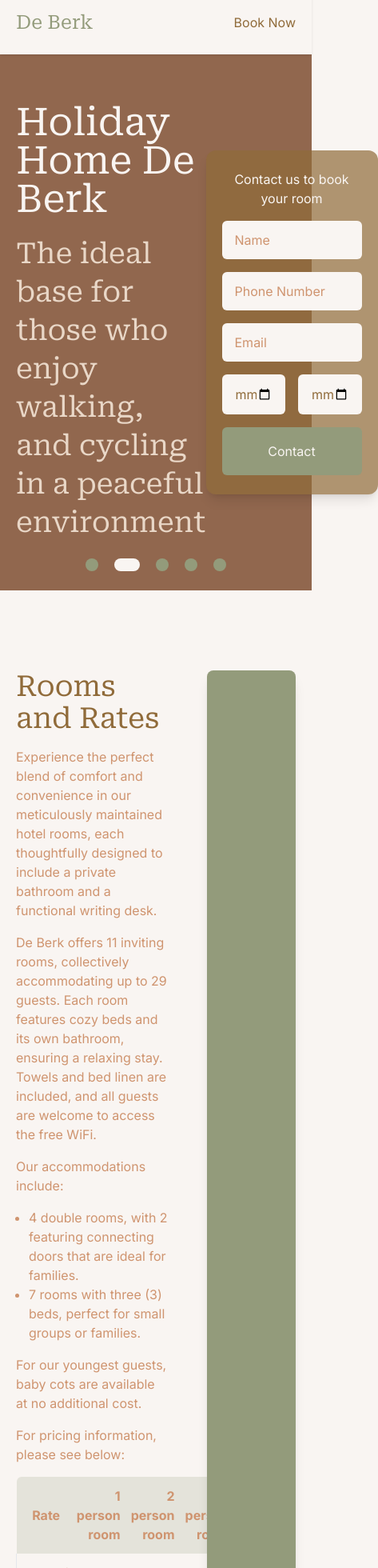
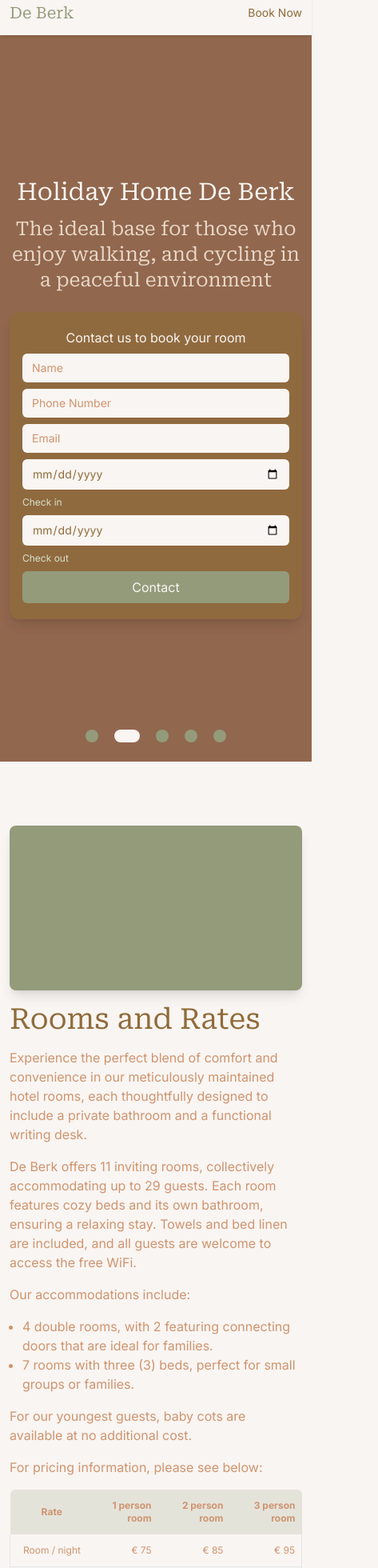
Before and after one commit to jayzces/de-berk, a Vue app: page / in a window 390 px wide. Shown: the part 20-1980 px from the top of the page at 80% size, 473 px wide, since content can reach past the window. Built offline with nearby package versions, Linux system fonts and the light colour scheme.

Commit message:
Make things a bit more mobile responsive

```diff
--- a/src/assets/globals.css
+++ b/src/assets/globals.css
@@ -19,7 +19,7 @@
 }
 
 .container {
-  @apply w-full px-5 mx-auto;
+  @apply w-full px-3 md:px-5 mx-auto;
 }
 
 input:focus,
--- a/src/components/NavBar.vue
+++ b/src/components/NavBar.vue
@@ -4,12 +4,12 @@ import { RouterLink } from 'vue-router'
 
 <template>
   <nav
-    class="h-20 flex bg-cream transition-all duration-300 z-[5] sticky top-[8px] left-0 right-0 shadow"
+    class="h-[56px] md:h-20 flex bg-cream transition-all duration-300 z-[5] sticky top-[8px] left-0 right-0 shadow"
   >
     <div class="container flex justify-between">
-      <button type="button" class="roboto-serif text-olive text-2xl">De Berk</button>
+      <button type="button" class="roboto-serif text-olive text-xl md:text-2xl">De Berk</button>
 
-      <RouterLink :to="{ path: '/', hash: '#book' }" class="text-russet flex items-center"
+      <RouterLink :to="{ path: '/', hash: '#book' }" class="text-russet flex items-center text-sm"
         >Book Now</RouterLink
       >
     </div>
--- a/src/components/SiteFooter.vue
+++ b/src/components/SiteFooter.vue
@@ -3,11 +3,11 @@ import { RouterLink } from 'vue-router'
 </script>
 
 <template>
-  <div class="w-full h-[60px] bg-olive">
-    <div class="container flex justify-between items-center h-full">
-      <div class="text-cream">De Berk © 2024. All rights reserved.</div>
+  <div class="w-full max-lg:py-2 lg:h-[60px] bg-olive">
+    <div class="container flex justify-between items-center max-lg:flex-col h-full">
+      <div class="text-cream max-lg:text-sm">De Berk © 2024. All rights reserved.</div>
 
-      <div class="flex gap-5">
+      <div class="flex justify-center gap-2 lg:gap-5 text-center max-lg:text-xs max-lg:mt-2">
         <RouterLink
           :to="{ path: '/', hash: '#book' }"
           class="cursor-pointer text-spring-sage hover:text-cream"
--- a/src/components/home/BannerSliders.vue
+++ b/src/components/home/BannerSliders.vue
@@ -19,7 +19,7 @@ onUnmounted(() => clearInterval(interval))
 
 <template>
   <div class="slides w-full relative" id="book">
-    <div class="slides__contents h-[670px] relative">
+    <div class="slides__contents h-[calc(100vh_+_64px)] md:h-[670px] relative">
       <div
         v-for="(_, sI) in slides"
         :key="`slide-${sI}`"
@@ -30,16 +30,17 @@ onUnmounted(() => clearInterval(interval))
     </div>
 
     <div class="slides__overlays absolute top-0 left-0 right-0 bottom-0 flex">
-      <div class="container pr-0 flex justify-between items-center m-auto">
-        <div>
-          <h1 class="roboto-serif text-cream text-5xl">Holiday Home De Berk</h1>
-          <h2 class="roboto-serif text-soft-peach text-4xl mt-5 leading-[3rem]">
-            The ideal base for those who enjoy walking, <br />
-            and cycling in a peaceful environment
+      <div class="container pr-0 flex justify-between items-center max-lg:flex-col m-auto">
+        <div class="max-lg:text-center">
+          <h1 class="roboto-serif text-cream lg:text-5xl text-3xl">Holiday Home De Berk</h1>
+          <h2
+            class="roboto-serif text-soft-peach lg:text-4xl text-2xl lg:mt-5 mt-3 lg:leading-[3rem] leading-8 max-w-[760px]"
+          >
+            The ideal base for those who enjoy walking, and cycling in a peaceful environment
           </h2>
         </div>
 
-        <ContactForm />
+        <ContactForm class="max-lg:mt-6" />
       </div>
     </div>
 
--- a/src/components/home/ContactForm.vue
+++ b/src/components/home/ContactForm.vue
@@ -44,56 +44,67 @@ const submit = (event: Event) => {
 
 <template>
   <form
-    class="bg-russet/70 rounded-xl px-5 py-6 w-[420px] relative shadow-lg"
+    class="bg-russet/70 rounded-xl px-4 py-5 lg:px-5 lg:py-6 w-full max-w-[420px] relative shadow-lg"
     @submit.prevent="submit($event)"
     name="contactForm"
     data-netlify="true"
     data-netlify-honeypot="bot-field"
     method="post"
   >
-    <div class="flex flex-wrap gap-4" :class="successState ? 'opacity-0' : 'opacity-100'">
+    <div class="flex flex-wrap gap-2 lg:gap-4" :class="successState ? 'opacity-0' : 'opacity-100'">
       <h5 class="text-cream w-full text-center">Contact us to book your room</h5>
       <input type="hidden" name="form-name" value="contactForm" />
       <input class="hidden" name="bot-field" type="text" />
       <input
         type="text"
         name="name"
-        class="px-4 leading-[48px] bg-cream text-russet rounded-md block placeholder:text-clay w-full"
+        class="px-3 lg:px-4 lg:leading-[48px] leading-[36px] max-lg:text-[14px] bg-cream text-russet rounded-md block placeholder:text-clay w-full"
         placeholder="Name"
         required
       />
       <input
         type="text"
         name="mobile"
-        class="px-4 leading-[48px] bg-cream text-russet rounded-md block placeholder:text-clay w-full"
+        class="px-3 lg:px-4 lg:leading-[48px] leading-[36px] max-lg:text-[14px] bg-cream text-russet rounded-md block placeholder:text-clay w-full"
         placeholder="Phone Number"
         required
       />
       <input
         type="email"
         name="email"
-        class="px-4 leading-[48px] bg-cream text-russet rounded-md block placeholder:text-clay w-full"
+        class="px-3 lg:px-4 lg:leading-[48px] leading-[36px] max-lg:text-[14px] bg-cream text-russet rounded-md block placeholder:text-clay w-full"
         placeholder="Email"
         required
       />
+      <div class="w-full lg:w-[calc(50%_-_8px)]">
         <input
           type="date"
           name="check-in"
-        class="px-4 leading-[48px] bg-cream text-russet rounded-md block placeholder:text-clay w-[calc(50%_-_8px)]"
+          class="px-3 lg:px-4 lg:leading-[48px] leading-[36px] max-lg:text-[14px] bg-cream text-russet rounded-md block placeholder:text-clay w-full"
           :min="formatDate(minDay)"
           placeholder="Check In"
           v-model="checkIn"
           required
         />
+        <p class="mt-2 text-xs text-spring-sage">Check in</p>
+      </div>
+
+      <div class="w-full lg:w-[calc(50%_-_8px)]">
         <input
           type="date"
           name="check-out"
-        class="px-4 leading-[48px] bg-cream text-russet rounded-md block placeholder:text-clay w-[calc(50%_-_8px)]"
+          class="px-3 lg:px-4 lg:leading-[48px] leading-[36px] max-lg:text-[14px] bg-cream text-russet rounded-md block placeholder:text-clay w-full"
           :min="formatDate(nextDay)"
           placeholder="Check Out"
           required
         />
-      <button type="submit" class="w-full rounded-md bg-olive text-cream leading-[60px]">
+        <p class="mt-2 text-xs text-spring-sage">Check out</p>
+      </div>
+
+      <button
+        type="submit"
+        class="w-full rounded-md bg-olive text-cream lg:leading-[60px] leading-[40px]"
+      >
         Contact
       </button>
     </div>
--- a/src/components/home/PhotoGrid.vue
+++ b/src/components/home/PhotoGrid.vue
@@ -1,5 +1,5 @@
 <script setup lang="ts">
-import DialogPreview from '../DialogPreview.vue'
+import DialogPreview from './DialogPreview.vue'
 import { ref } from 'vue'
 
 const photos = ref(new Array(20))
--- a/src/views/HomeView.vue
+++ b/src/views/HomeView.vue
@@ -7,9 +7,9 @@ import PhotoGrid from '@/components/home/PhotoGrid.vue'
   <main>
     <BannerSliders />
 
-    <section class="pt-[100px] pb-11" id="rooms-and-rates">
-      <div class="container grid grid-cols-5 gap-12">
-        <div class="text-clay col-span-3">
+    <section class="pt-20 md:pt-[100px] lg:pb-11" id="rooms-and-rates">
+      <div class="container flex flex-col lg:grid lg:grid-cols-5 gap-4 lg:gap-12">
+        <div class="text-clay col-span-3 max-lg:order-2">
           <h2 class="roboto-serif text-russet text-4xl">Rooms and Rates</h2>
 
           <p class="mt-4 leading-6">
@@ -37,27 +37,27 @@ import PhotoGrid from '@/components/home/PhotoGrid.vue'
 
           <p class="mt-4 leading-6">For pricing information, please see below:</p>
 
-          <table class="table-auto mt-4 w-full">
+          <table class="table-auto mt-4 w-full max-md:text-xs">
             <thead>
               <tr class="bg-olive/20">
-                <th class="py-3 rounded-tl-md">Rate</th>
-                <th class="py-3 pr-3 text-right">1 person room</th>
-                <th class="py-3 pr-3 text-right">2 person room</th>
-                <th class="py-3 pr-3 rounded-tr-md text-right">3 person room</th>
+                <th class="py-3 pl-2 rounded-tl-md">Rate</th>
+                <th class="py-3 pr-2 lg:pr-3 text-right">1 person room</th>
+                <th class="py-3 pr-2 lg:pr-3 text-right">2 person room</th>
+                <th class="py-3 pr-2 lg:pr-3 rounded-tr-md text-right">3 person room</th>
               </tr>
             </thead>
             <tbody>
               <tr>
-                <td class="py-3 text-center border-l border-b">Room / night</td>
-                <td class="py-3 pr-3 text-right border-b">€ 75</td>
-                <td class="py-3 pr-3 text-right border-b">€ 85</td>
-                <td class="py-3 pr-3 text-right border-b border-r">€ 95</td>
+                <td class="py-3 pl-2 text-center border-l border-b">Room / night</td>
+                <td class="py-3 pr-2 lg:pr-3 text-right border-b">€ 75</td>
+                <td class="py-3 pr-2 lg:pr-3 text-right border-b">€ 85</td>
+                <td class="py-3 pr-2 lg:pr-3 text-right border-b border-r">€ 95</td>
               </tr>
               <tr>
-                <td class="py-3 text-center border-l border-b">Breakfast Buffet</td>
-                <td class="py-3 pr-3 text-right border-b">€ 9.50</td>
-                <td class="py-3 pr-3 text-right border-b">€ 19</td>
-                <td class="py-3 pr-3 text-right border-b border-r">€ 28.50</td>
+                <td class="py-3 pl-2 text-center border-l border-b">Breakfast Buffet</td>
+                <td class="py-3 pr-2 lg:pr-3 text-right border-b">€ 9.50</td>
+                <td class="py-3 pr-2 lg:pr-3 text-right border-b">€ 19</td>
+                <td class="py-3 pr-2 lg:pr-3 text-right border-b border-r">€ 28.50</td>
               </tr>
             </tbody>
             <tfoot>
@@ -68,11 +68,13 @@ import PhotoGrid from '@/components/home/PhotoGrid.vue'
           </table>
         </div>
 
-        <div class="h-full bg-olive rounded-lg col-span-2 shadow-lg"></div>
+        <div
+          class="max-lg:order-1 h-full max-lg:aspect-video bg-olive rounded-lg col-span-2 shadow-lg"
+        ></div>
       </div>
     </section>
 
-    <section class="py-[100px]" id="more-photos">
+    <section class="py-20 py-[100px]" id="more-photos">
       <PhotoGrid />
     </section>
   </main>
@@ -81,7 +83,6 @@ import PhotoGrid from '@/components/home/PhotoGrid.vue'
 <script lang="ts">
 /**
  * To do list
- * - Anchor scrolling
  * - improve form fields, move placeholder/label to above the field
  * - For Production in forked repo under Wypoon
  *    - scrape images, and replace color blocks with actual images
```
Also changed, not shown: src/components/home/DialogPreview.vue (renamed from src/components/DialogPreview.vue). Lines whose indentation alone changed are shown as unchanged.
